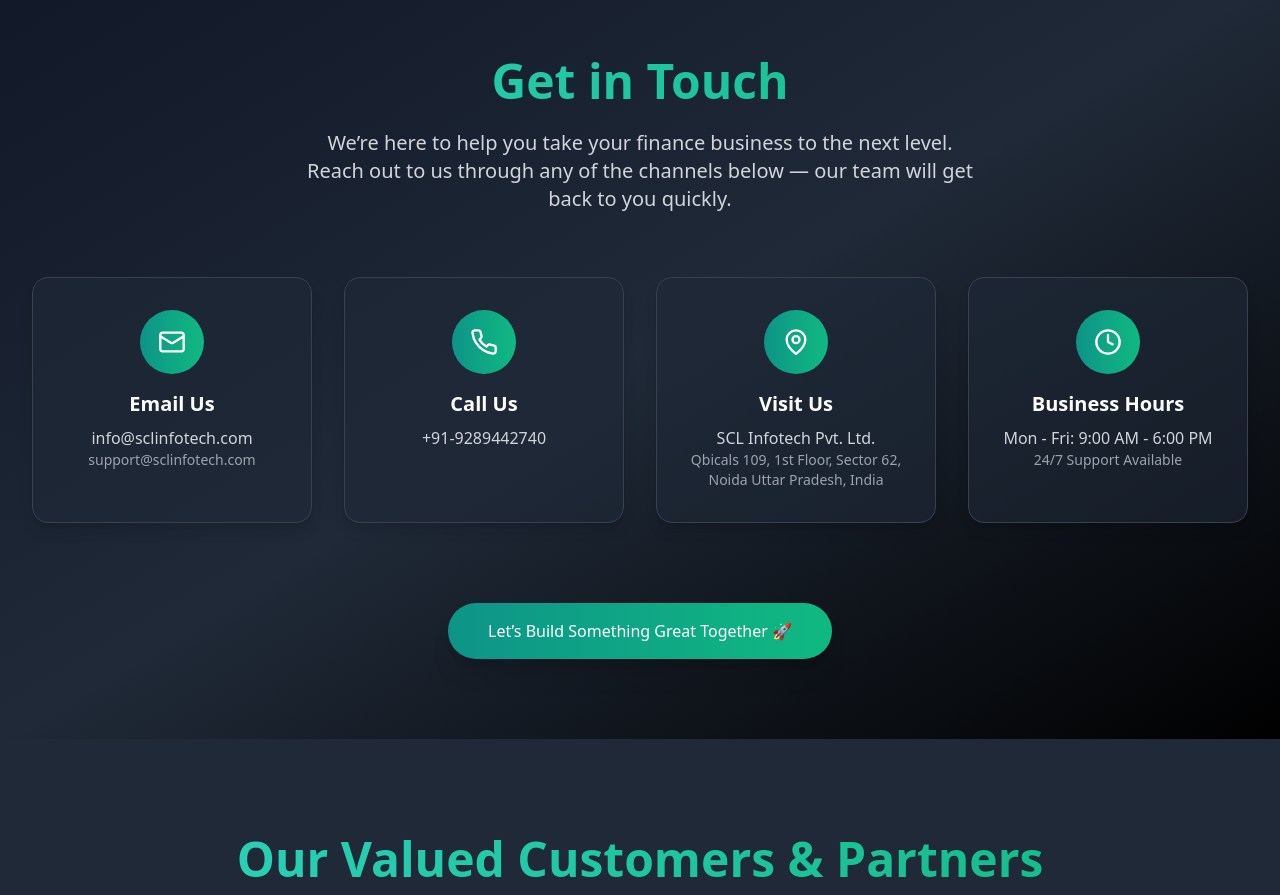
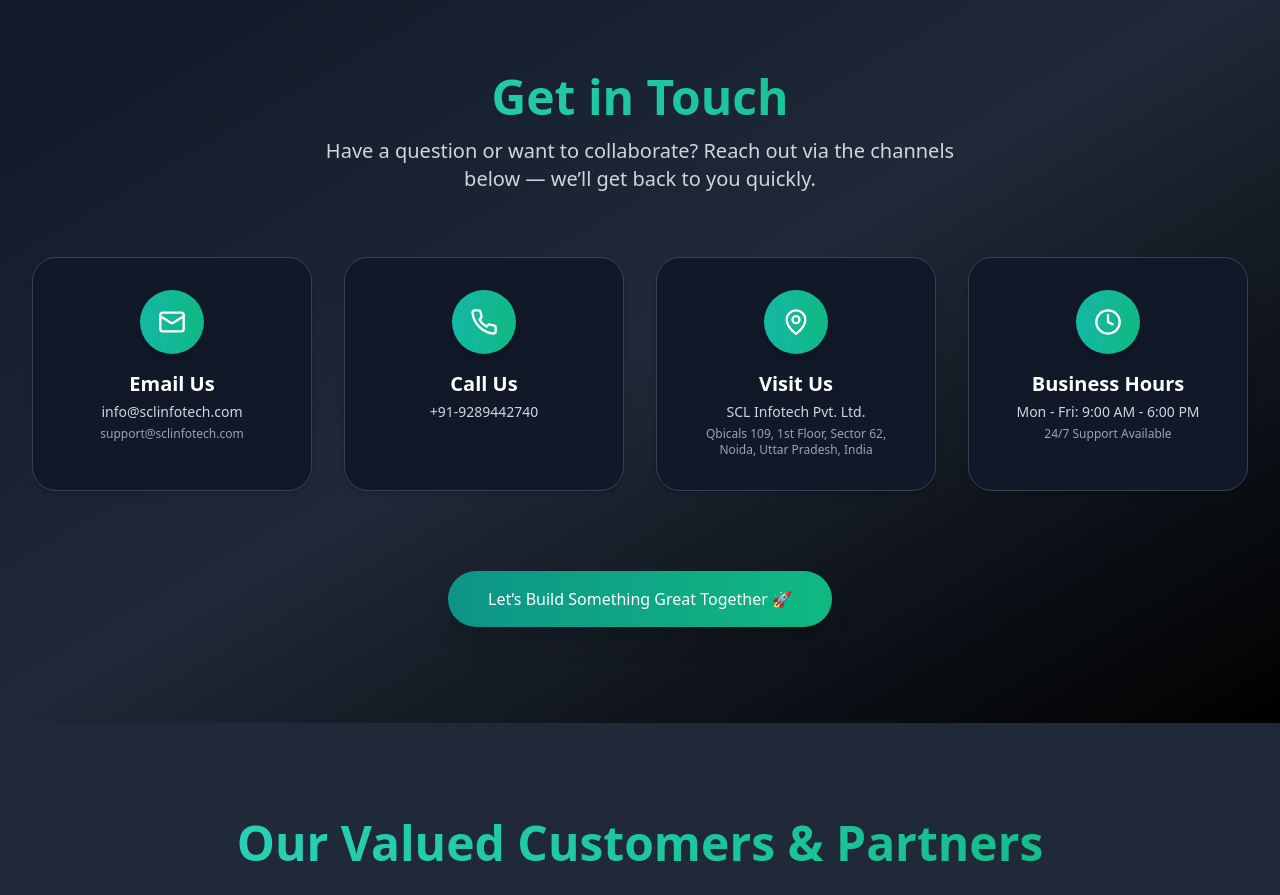
Before and after one commit to rohitSainiCS/scl-infotech, a React (Vite) app: page / in a window 1280 px wide. Shown: the part 5400-6295 px from the top of the page. Built offline with nearby package versions, Linux system fonts and the light colour scheme; what @radix-ui/themes would draw is missing.

Commit message:
Update Contact.tsx

```diff
--- a/src/components/Contact.tsx
+++ b/src/components/Contact.tsx
@@ -1,40 +1,41 @@
-import React from 'react';
-import { motion } from 'framer-motion';
-import { Mail, Phone, MapPin, Clock } from 'lucide-react';
+import React from "react";
+import { motion } from "framer-motion";
+import { Mail, Phone, MapPin, Clock } from "lucide-react";
 
 const Contact: React.FC = () => {
   const contactInfo = [
     {
       icon: Mail,
-      title: 'Email Us',
-      details: 'info@sclinfotech.com',
-      subDetails: 'support@sclinfotech.com',
+      title: "Email Us",
+      details: "info@sclinfotech.com",
+      subDetails: "support@sclinfotech.com",
     },
     {
       icon: Phone,
-      title: 'Call Us',
-      details: '+91-9289442740 ',
-      // subDetails: '+91 98765 67XXX',
+      title: "Call Us",
+      details: "+91-9289442740",
     },
     {
       icon: MapPin,
-      title: 'Visit Us',
-      details: 'SCL Infotech Pvt. Ltd.',
-      subDetails: 'Qbicals 109, 1st Floor, Sector 62, Noida Uttar Pradesh, India',
+      title: "Visit Us",
+      details: "SCL Infotech Pvt. Ltd.",
+      subDetails: "Qbicals 109, 1st Floor, Sector 62, Noida, Uttar Pradesh, India",
     },
     {
       icon: Clock,
-      title: 'Business Hours',
-      details: 'Mon - Fri: 9:00 AM - 6:00 PM',
-      subDetails: '24/7 Support Available',
+      title: "Business Hours",
+      details: "Mon - Fri: 9:00 AM - 6:00 PM",
+      subDetails: "24/7 Support Available",
     },
   ];
 
   return (
-    <section id="contact" className="py-20 bg-gradient-to-br from-gray-900 via-gray-800 to-black">
+    <section
+      id="contact"
+      className="py-24 bg-gradient-to-br from-gray-900 via-gray-800 to-black"
+    >
       <div className="container mx-auto px-4 sm:px-6 lg:px-8">
-
-        {/* Section Heading */}
+        {/* Heading */}
         <motion.div
           initial={{ opacity: 0, y: 30 }}
           whileInView={{ opacity: 1, y: 0 }}
@@ -42,47 +43,60 @@
           viewport={{ once: true }}
           className="text-center mb-16"
         >
-          <h2 className="text-4xl sm:text-5xl font-extrabold mb-6 text-transparent bg-clip-text bg-gradient-to-r from-teal-400 to-emerald-500">
+          <h2 className="text-4xl sm:text-5xl font-extrabold mb-4 text-transparent bg-clip-text bg-gradient-to-r from-teal-400 to-emerald-500">
             Get in Touch
           </h2>
-          <p className="text-lg sm:text-xl text-gray-300 max-w-2xl mx-auto leading-relaxed">
-            We’re here to help you take your finance business to the next level.
-            Reach out to us through any of the channels below — our team will get back to you quickly.
+          <p className="text-lg sm:text-xl text-gray-300 max-w-2xl mx-auto">
+            Have a question or want to collaborate? Reach out via the channels below —
+            we’ll get back to you quickly.
           </p>
         </motion.div>
 
-        {/* Contact Info Cards */}
+        {/* Contact Cards */}
         <div className="grid grid-cols-1 sm:grid-cols-2 lg:grid-cols-4 gap-8">
           {contactInfo.map((info, index) => (
             <motion.div
               key={info.title}
-              initial={{ opacity: 0, y: 20 }}
+              initial={{ opacity: 0, y: 30 }}
               whileInView={{ opacity: 1, y: 0 }}
               transition={{ duration: 0.5, delay: index * 0.1 }}
               viewport={{ once: true }}
-              className="p-8 bg-gray-800/60 rounded-2xl border border-gray-700 hover:border-teal-500/60 hover:bg-gray-800/90 shadow-lg transition-all duration-300 flex flex-col items-center text-center"
+              className="relative bg-gray-900 border border-gray-700 rounded-3xl p-6 sm:p-8 text-center shadow-md hover:shadow-teal-500/30 hover:scale-105 transition-all duration-300"
             >
-              <div className="flex items-center justify-center w-16 h-16 mb-4 rounded-full bg-gradient-to-r from-teal-600 to-emerald-500">
+              {/* Icon Circle */}
+              <div className="w-16 h-16 mx-auto mb-4 rounded-full flex items-center justify-center bg-gradient-to-r from-teal-500 to-emerald-500 shadow-lg">
                 <info.icon className="text-white" size={28} />
               </div>
-              <h4 className="text-white font-semibold text-xl mb-2">{info.title}</h4>
-              <p className="text-gray-300">{info.details}</p>
-              <p className="text-gray-400 text-sm">{info.subDetails}</p>
+
+              {/* Title */}
+              <h4 className="text-xl font-bold text-white mb-1">{info.title}</h4>
+
+              {/* Details */}
+              <p className="text-gray-300 text-sm">{info.details}</p>
+              {info.subDetails && (
+                <p className="text-gray-400 text-xs mt-1">{info.subDetails}</p>
+              )}
+
+              {/* Optional glowing outline */}
+              <div className="absolute -inset-0.5 rounded-3xl border border-teal-400 blur-sm opacity-0 hover:opacity-10 transition duration-300 pointer-events-none"></div>
             </motion.div>
           ))}
         </div>
 
-        {/* Call to Action Section */}
+        {/* CTA Button */}
         <motion.div
           initial={{ opacity: 0, y: 30 }}
           whileInView={{ opacity: 1, y: 0 }}
-          transition={{ duration: 0.8, delay: 0.3 }}
+          transition={{ duration: 0.8, delay: 0.4 }}
           viewport={{ once: true }}
           className="mt-20 text-center"
         >
-          <div className="inline-block bg-gradient-to-r from-teal-600 to-emerald-500 text-white py-4 px-10 rounded-full shadow-xl  transition-transform duration-300 ">
+          <a
+            href="#"
+            className="inline-block bg-gradient-to-r from-teal-600 to-emerald-500 text-white font-medium py-4 px-10 rounded-full shadow-xl hover:scale-105 hover:shadow-teal-500/40 transition-all duration-300"
+          >
             Let’s Build Something Great Together 🚀
-          </div>
+          </a>
         </motion.div>
       </div>
     </section>
```
